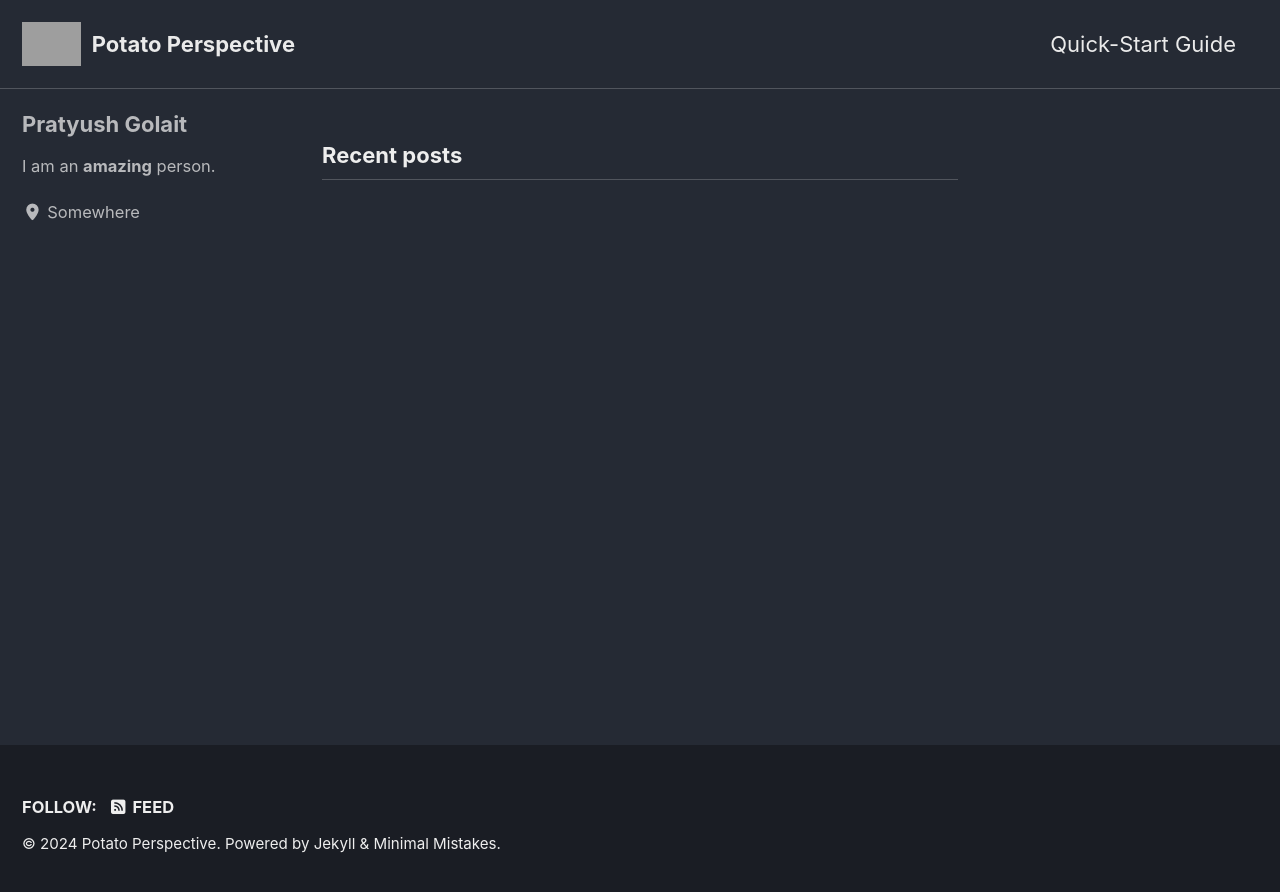
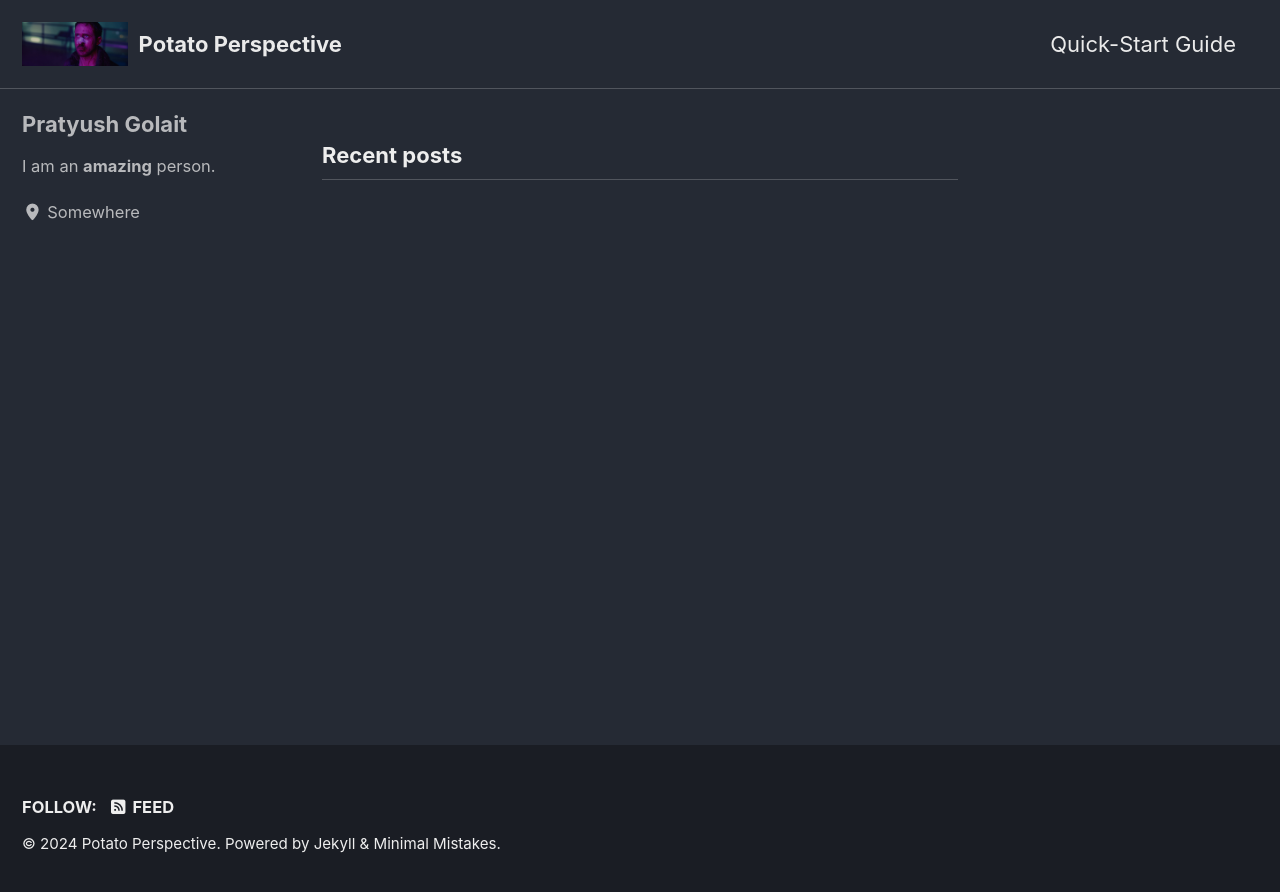
Before and after one commit to pmgolait/frame-of-reference, a Jekyll site: the page built from index.html, in a window 1280 px wide. Shown: the top 892 px of the page. Built offline with Jekyll 4.4.1, drawn with Linux system fonts in a browser that asks for light colours; cached includes are drawn as plain includes; the list of posts is cut into pages by our own code.

Commit message:
Update _config.yml

```diff
--- a/_config.yml
+++ b/_config.yml
@@ -26,7 +26,7 @@ url                      : "https://pmgolait.github.io"
 baseurl                  : "/potato-perspective"
 repository               : # GitHub username/repo-name e.g. "mmistakes/minimal-mistakes"
 teaser                   : "https://r4.wallpaperflare.com/wallpaper/589/956/907/5c1f91ab77ee7-wallpaper-28b62d28f0903c78a0ac416ee8a2d42a.jpg"
-logo                     : "https://pmgolait.github.io/images/icon.png"
+logo                     : "/assets/header.jpg"
 masthead_title           : # overrides the website title displayed in the masthead, use " " for no title
 breadcrumbs              : # true, false (default)
 words_per_minute         : 200
```
